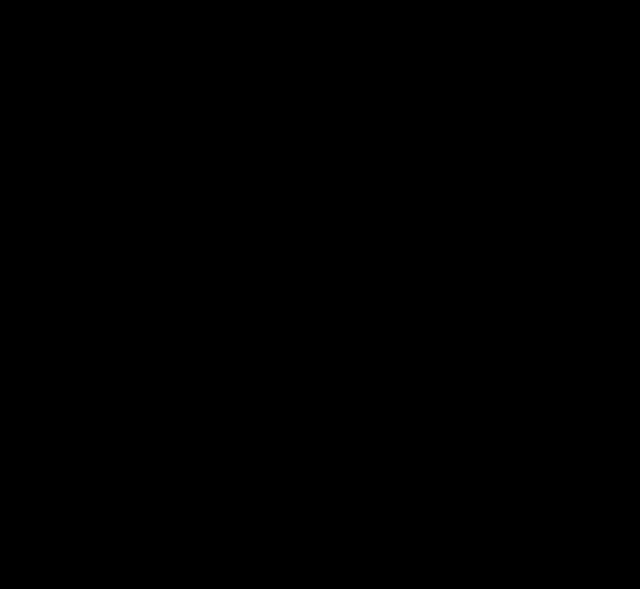
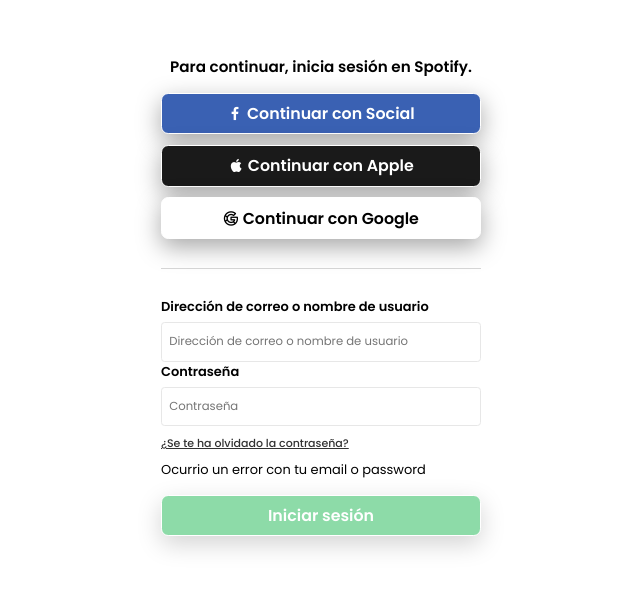
Before and after one commit to JulianaCotabarren/spotify-clone, an Angular app: page /auth/login in a window 1280 px wide. Before the commit this address led to /. Shown: the part 105-694 px from the top of the page, without its empty margins (319-959 px from the left). Built offline with nearby package versions, Linux system fonts and the light colour scheme.

Commit message:
feat: add services

```diff
--- a/src/app/modules/auth/auth-routing.module.ts
+++ b/src/app/modules/auth/auth-routing.module.ts
@@ -1,7 +1,17 @@
 import { NgModule } from '@angular/core';
 import { RouterModule, Routes } from '@angular/router';
+import { AuthPageComponent } from './pages/auth-page/auth-page.component';
 
-const routes: Routes = [];
+const routes: Routes = [
+  {
+    path: 'login',
+    component: AuthPageComponent
+  },
+  {
+    path: '**',
+    redirectTo: '/auth/login'
+  },
+];
 
 @NgModule({
   imports: [RouterModule.forChild(routes)],
--- a/src/app/modules/auth/auth.module.ts
+++ b/src/app/modules/auth/auth.module.ts
@@ -3,6 +3,7 @@
 
 import { AuthRoutingModule } from './auth-routing.module';
 import { AuthPageComponent } from './pages/auth-page/auth-page.component';
+import { ReactiveFormsModule } from '@angular/forms';
 
 
 @NgModule({
@@ -11,7 +12,8 @@
   ],
   imports: [
     CommonModule,
-    AuthRoutingModule
+    AuthRoutingModule,
+    ReactiveFormsModule
   ]
 })
 export class AuthModule { }
--- a/src/app/modules/auth/pages/auth-page/auth-page.component.css
+++ b/src/app/modules/auth/pages/auth-page/auth-page.component.css
@@ -0,0 +1,109 @@
+.login-auth-page {
+    position: absolute;
+    width: 100vw;
+    height: 100vh;
+    background-color: var(--color-4);
+    color: var(--color-3);
+    display: flex;
+    justify-content: center;
+    flex-direction: column;
+    align-items: center;
+    align-content: center;
+}
+
+.login-auth-page .login-auth-wrapper {
+    width: 25%;
+    display: flex;
+    justify-content: center;
+    flex-direction: column;
+    align-items: center;
+}
+
+.login-auth-page .login-social-zone {
+    display: flex;
+    flex-direction: column;
+    gap: .75rem;
+    width: 100%;
+}
+
+.login-auth-page .social-btn {
+    border: 0;
+    padding: .5rem 2rem;
+    width: 100%;
+    font-size: var(--font-size-2);
+    border-radius: var(--border-radius-2);
+    box-shadow: var(--shadow-1);
+    border: solid 1px var(--color-4);
+    background-color: var(--color-4);
+    font-weight: 600;
+}
+
+.login-auth-page .login-social-zone .social-btn.btn-fb {
+    background-color: #3A61B3;
+    color: var(--color-4);
+}
+
+.login-auth-page .login-social-zone .social-btn.btn-apple {
+    background-color: #1a1a1a;
+    color: var(--color-4);
+}
+
+.login-auth-page .separator {
+    width: 100%;
+    margin: 2rem 0;
+    border-bottom: solid 1px var(--color-2);
+    opacity: .2;
+}
+
+.login-auth-page .login-auth-form {
+    display: flex;
+    width: 100%;
+    justify-content: flex-start;
+    flex-direction: column;
+}
+
+.login-auth-page .login-auth-form .form-group {
+    display: flex;
+    justify-content: flex-start;
+    flex-direction: column;
+}
+
+.login-auth-page .login-auth-form .form-group input {
+    border: solid 1px #e7e7e7;
+    border-radius: var(--border-radius-1);
+    height: 30px;
+    padding: .25rem .5rem;
+    font-size: 90%;
+}
+
+.login-auth-page .login-auth-form label {
+    padding-bottom: .35rem;
+    font-weight: 600;
+    display: inline-block;
+    margin: 0;
+}
+
+.login-auth-page .login-auth-form .form-steps {
+    padding: .5rem 0;
+}
+
+.login-auth-page .login-auth-form .form-steps .link {
+    color: var(--color-2);
+    font-size: 85%;
+    font-weight: 500;
+    text-decoration: underline;
+}
+
+.login-auth-page .login-auth-form .form-steps .link:hover {
+    color: var(--color-1);
+}
+
+.login-auth-page .login-auth-form .form-action .login {
+    color: var(--color-4);
+    margin: 1rem 0;
+    background-color: var(--color-1);
+}
+
+input.ng-invalid.ng-touched {
+    border: solid 2px red !important
+}
--- a/src/app/modules/auth/pages/auth-page/auth-page.component.html
+++ b/src/app/modules/auth/pages/auth-page/auth-page.component.html
@@ -1 +1,50 @@
-<p>auth-page works!</p>
+<div class="login-auth-page">
+  <div class="login-auth-wrapper">
+    <h3>Para continuar, inicia sesión en Spotify.</h3>
+    <div class="login-social-zone">
+      <button class="social-btn btn-fb">
+        <i class="uil uil-facebook-f"></i> Continuar con Social
+      </button>
+      <button class="social-btn btn-apple">
+        <i class="uil uil-apple"></i> Continuar con Apple
+      </button>
+      <button class="social-btn">
+        <i class="uil uil-google"></i> Continuar con Google
+      </button>
+    </div>
+    <div class="separator"></div>
+    <form
+      (ngSubmit)="sendLogin()"
+      [formGroup]="formLogin"
+      class="login-auth-form"
+    >
+      <div class="form-group">
+        <label for="email">Dirección de correo o nombre de usuario</label>
+        <input
+          formControlName="email"
+          type="text"
+          placeholder="Dirección de correo o nombre de usuario"
+          class="form-input"
+        />
+      </div>
+      <div class="form-group">
+        <label for="password">Contraseña</label>
+        <input
+          formControlName="password"
+          type="password"
+          placeholder="Contraseña"
+          class="form-input"
+        />
+      </div>
+      <div class="form-steps">
+        <a class="link" href="">¿Se te ha olvidado la contraseña?</a>
+      </div>
+      <div>Ocurrio un error con tu email o password</div>
+      <div class="form-action">
+        <button [disabled]="formLogin.invalid" class="login social-btn">
+          Iniciar sesión
+        </button>
+      </div>
+    </form>
+  </div>
+</div>
--- a/src/app/modules/auth/pages/auth-page/auth-page.component.ts
+++ b/src/app/modules/auth/pages/auth-page/auth-page.component.ts
@@ -1,10 +1,37 @@
-import { Component } from '@angular/core';
+import { Component, OnInit } from '@angular/core';
+import { FormControl, FormGroup, Validators } from '@angular/forms';
+import { AuthService } from '@modules/auth/services/auth.service';
 
 @Component({
   selector: 'app-auth-page',
   templateUrl: './auth-page.component.html',
   styleUrls: ['./auth-page.component.css']
 })
-export class AuthPageComponent {
+export class AuthPageComponent implements OnInit{
+  formLogin: FormGroup = new FormGroup({})
 
+  constructor(
+    private authService: AuthService
+  ){
+
+  }
+
+  ngOnInit(): void {
+    this.formLogin = new FormGroup({
+      email: new FormControl('',[
+        Validators.required,
+        Validators.email
+      ]),
+      password: new FormControl('',[
+        Validators.required,
+        Validators.minLength(6),
+        Validators.maxLength(12)
+      ])
+    })
+  }
+
+  sendLogin(): void{
+    const {email, password} = this.formLogin.value
+    this.authService.sendCredentials(email, password)
+  }
 }
--- /dev/null
+++ b/src/app/modules/auth/services/auth.service.ts
@@ -0,0 +1,13 @@
+import { Injectable } from '@angular/core';
+
+@Injectable({
+  providedIn: 'root'
+})
+export class AuthService {
+
+  constructor() { }
+
+  sendCredentials(email:string, password:string):void{
+
+  }
+}
--- a/src/app/shared/components/card-player/card-player.component.html
+++ b/src/app/shared/components/card-player/card-player.component.html
@@ -20,7 +20,7 @@
     <div class="sub-title-track">{{ track.name }}</div>
   </div>
   <div class="buttons-player">
-    <button *ngIf="true" class="play-btn">
+    <button (click)="sendPlay(track)" *ngIf="true" class="play-btn">
       <i class="uil" [ngClass]="{ 'uil-play': true }"></i>
     </button>
     <button *ngIf="false" class="play-btn">
--- a/src/app/shared/components/card-player/card-player.component.ts
+++ b/src/app/shared/components/card-player/card-player.component.ts
@@ -1,12 +1,25 @@
-import { Component, Input } from '@angular/core';
+import { Component, Input, OnInit } from '@angular/core';
 import { TrackModel } from '@core/models/tracks.model';
+import { MultimediaService } from '@shared/services/multimedia.service';
 
 @Component({
   selector: 'app-card-player',
   templateUrl: './card-player.component.html',
   styleUrls: ['./card-player.component.css']
 })
-export class CardPlayerComponent {
+export class CardPlayerComponent implements OnInit{
   @Input() mode: 'small' | 'big' = 'small'
   @Input() track: TrackModel = {name:'', album:'', cover:'', url:'', _id:''};
+
+  constructor(
+    private multimediaService: MultimediaService
+  ){}
+
+  ngOnInit(): void {
+  }
+
+  sendPlay(track: TrackModel):void{
+    this.multimediaService.callback.emit(track)
+  }
+
 }
--- a/src/app/shared/components/media-player/media-player.component.ts
+++ b/src/app/shared/components/media-player/media-player.component.ts
@@ -1,12 +1,14 @@
-import { Component, OnInit } from '@angular/core';
+import { Component, OnDestroy, OnInit } from '@angular/core';
 import { TrackModel } from '@core/models/tracks.model';
+import { MultimediaService } from '@shared/services/multimedia.service';
+import { Subscription } from 'rxjs';
 
 @Component({
   selector: 'app-media-player',
   templateUrl: './media-player.component.html',
   styleUrls: ['./media-player.component.css']
 })
-export class MediaPlayerComponent implements OnInit{
+export class MediaPlayerComponent implements OnInit, OnDestroy{
   mockCover: TrackModel = {
     cover: 'https://i.scdn.co/image/ab67616d0000b27345ca41b0d2352242c7c9d4bc',
     album: 'Gioli & Assia',
@@ -14,8 +16,21 @@
     url: 'http://localhost/track.mp3',
     _id: 1
   }
-  constructor(){}
+
+  listObservers$:Array<Subscription> = []
+
+  constructor(private multimediaService: MultimediaService){}
 
   ngOnInit(): void {
+    const observer1$: Subscription = this.multimediaService.callback.subscribe(
+      (response: TrackModel) => {console.log('Recibiendo canción:', response)}
+    )
+    this.listObservers$ = [observer1$]
+  }
+
+  ngOnDestroy(): void {
+    this.listObservers$.forEach(u=> u.unsubscribe())
+    console.log('Component destroyed');
+
   }
 }
--- a/src/app/shared/components/side-bar/side-bar.component.ts
+++ b/src/app/shared/components/side-bar/side-bar.component.ts
@@ -16,7 +16,7 @@
       {
         name: 'Home',
         icon: 'uil uil-estate',
-        router: ['/']
+        router: ['/', 'auth']
       },
       {
         name: 'Buscar',
--- /dev/null
+++ b/src/app/shared/services/multimedia.service.ts
@@ -0,0 +1,10 @@
+import { EventEmitter, Injectable } from '@angular/core';
+
+@Injectable({
+  providedIn: 'root'
+})
+export class MultimediaService {
+  callback: EventEmitter<any> = new EventEmitter<any>
+
+  constructor() { }
+}
```
Also changed, not shown: 2 other files (tests, documents, lock files or other folders).
